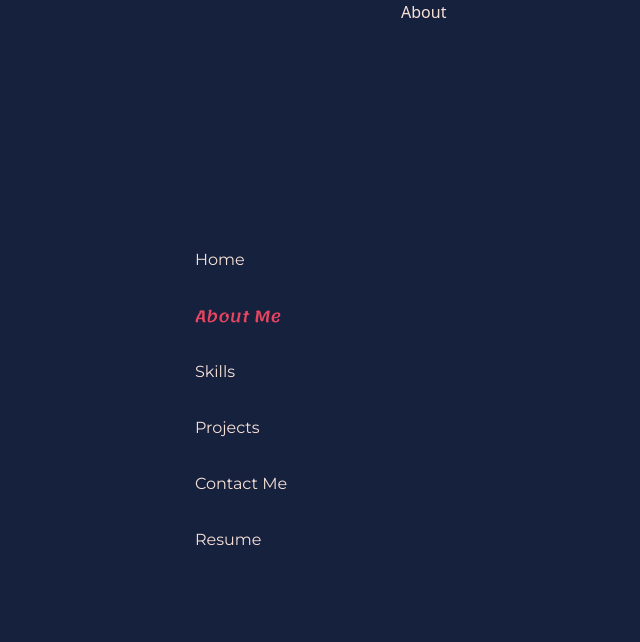
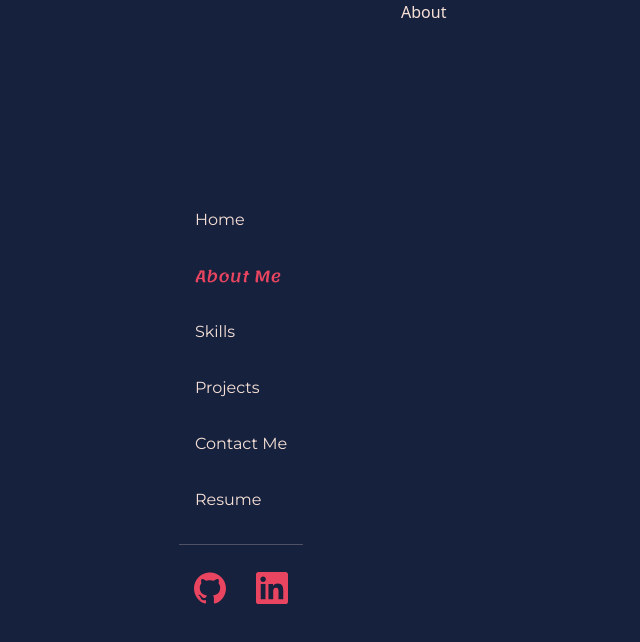
Before and after one commit to LeanneCodes/react-portfolio, a React (Vite) app: page /about in a window 1280 px wide. Shown: the top 642 px of the page, without its empty margins (47-687 px from the left). Built offline with nearby package versions, Linux system fonts and the light colour scheme.

Commit message:
add github and linkedin icons to desktop navbar

```diff
--- a/src/components/Navbar.css
+++ b/src/components/Navbar.css
@@ -43,6 +43,12 @@
     font-family: var(--title);
 }
 
+.ext-link {
+    display: flex;
+    width: 100%;
+    justify-content: space-around;
+}
+
 @media (max-width: 768px) {
     #root {
         flex-direction: column;
--- a/src/components/Navbar.jsx
+++ b/src/components/Navbar.jsx
@@ -1,6 +1,9 @@
 import React, { useState, useEffect } from 'react';
 import { NavLink } from 'react-router-dom';
 import './Navbar.css';
+import Icon from './elements/Icon';
+import { SiGithub } from "react-icons/si";
+import { SiLinkedin } from "react-icons/si";
 
 const Navbar = () => {
   const [isMobile, setIsMobile] = useState(window.innerWidth <= 768);
@@ -177,7 +180,13 @@ const Navbar = () => {
             Resume
           </NavLink>
         </li>
+        <hr />
+        <div className='ext-link'>
+          <a href="https://github.com/LeanneCodes" target='_blank'><Icon icon={ <SiGithub/>}/></a>
+          <a href="https://www.linkedin.com/in/leanne-m-goldsmith/" target='_blank'><Icon icon={ <SiLinkedin/>}/></a>
+        </div>
       </ul>
+
     </div>
   );
 };
--- /dev/null
+++ b/src/components/elements/Icon.jsx
@@ -0,0 +1,12 @@
+import React from 'react';
+import '../styles/Icon.css';
+
+const Icon = (props) => {
+  return (
+    <div>
+      <div className='icon'>{ props.icon }</div>
+    </div>
+  )
+}
+
+export default Icon
--- /dev/null
+++ b/src/components/styles/Icon.css
@@ -0,0 +1,7 @@
+.icon {
+    font-size: 2rem;
+    cursor: pointer;
+    text-align: center;
+    text-decoration: none !important;
+    color: var(--coral) !important;
+}
```
